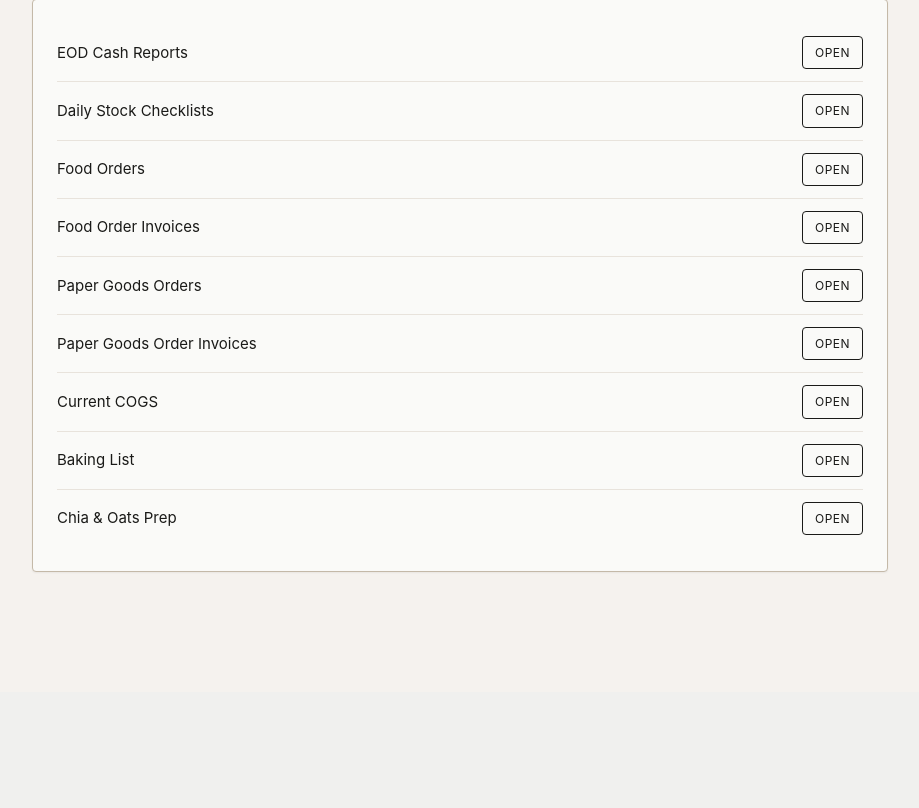
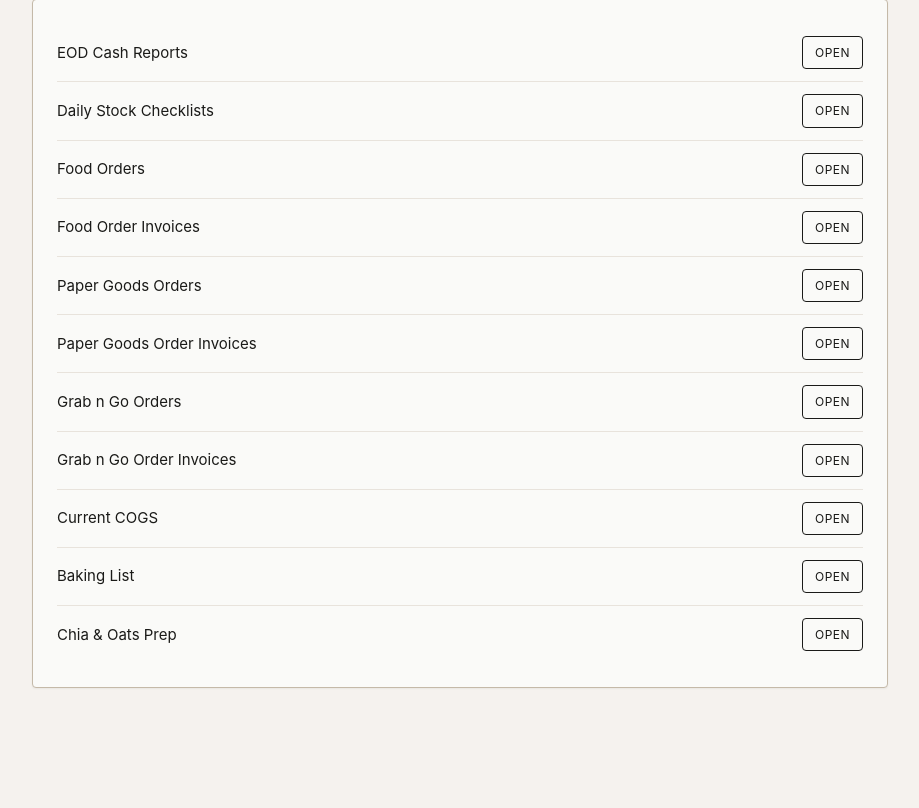
Before and after one commit to joeldinatale0/qtrkitchen, a Node project: template views/kitchen-shop-hub.ejs in a window 1280 px wide. Shown: the part 207-1015 px from the top of the page, without its empty margins (180-1099 px from the left). Before the commit the page ends 779 px from the top, so only its background shows below. Run offline with Node 20 templates, Linux system fonts and the light colour scheme; the template is opened without the code that fills it, so the values that code supplies are empty; some libraries are stand-ins or nearby versions.

Commit message:
Add Grab n Go as its own ordering/invoicing section
Splits oats/chia/yoghurt (category slug "cans") out of the combined
Food ordering flow for all shops, mirroring the existing Paper Goods
architecture: its own /order/grab-n-go flow, admin orders/invoices
views, weekly PDF invoice (separate from Food and Paper Goods), and a
TEMP debug route to move the miscategorized Granola item into the
Grab n Go category.

Co-Authored-By: Claude Sonnet 5 <noreply@anthropic.com>

```diff
--- a/server.js
+++ b/server.js
@@ -205,12 +205,19 @@ async function sendDailyBackupIfDue() {
 
 // Shared by the Monday auto-email and the on-demand admin PDF view.
 // category: undefined/null = everything (the real combined invoice that
-// actually gets emailed/logged); "food" = everything except Paper Goods;
-// "paper" = Paper Goods only. The two filtered forms are admin-viewing-only
-// breakdowns — they don't change what's actually invoiced/emailed weekly.
+// actually gets emailed/logged); "food" = everything except Paper Goods and
+// Grab n Go; "paper" = Paper Goods only; "cans" = Grab n Go only. The
+// filtered forms are admin-viewing-only breakdowns — they don't change what's
+// actually invoiced/emailed weekly.
 function buildWeeklyInvoiceData(shopId, weekStart, weekEnd, category) {
   const categoryClause =
-    category === "food" ? "AND c.slug != 'paper'" : category === "paper" ? "AND c.slug = 'paper'" : "";
+    category === "food"
+      ? "AND c.slug != 'paper' AND c.slug != 'cans'"
+      : category === "paper"
+      ? "AND c.slug = 'paper'"
+      : category === "cans"
+      ? "AND c.slug = 'cans'"
+      : "";
   const dailyRows = db
     .prepare(
       `SELECT o.delivery_date, oi.name, oi.unit, SUM(oi.quantity) AS quantity, MAX(i.price) AS price
@@ -273,8 +280,8 @@ async function sendWeeklySummaryIfDue() {
     if (already) continue;
 
     try {
-      // Two separate invoices per shop — Food and Paper Goods are
-      // different cost categories, so Joel files/reconciles them
+      // Three separate invoices per shop — Food, Paper Goods, and Grab n Go
+      // are different cost categories, so Joel files/reconciles them
       // separately. Skip attaching a category's PDF for a week it had
       // zero items in, rather than sending an empty invoice every week.
       const attachments = [];
@@ -307,6 +314,22 @@ async function sendWeeklySummaryIfDue() {
           content: paperPdf.toString("base64"),
         });
         sections.push("Paper Goods");
+      }
+
+      const cans = buildWeeklyInvoiceData(shop.id, weekStart, weekEnd, "cans");
+      if (cans.weeklyTotals.length > 0) {
+        const cansPdf = await buildWeeklySummaryPdf(
+          { ...shop, name: `${shop.name} (Grab n Go)` },
+          formatDate(weekStart),
+          formatDate(weekEnd),
+          cans.dailyBreakdown,
+          cans.weeklyTotals
+        );
+        attachments.push({
+          filename: `weekly-invoice-grab-n-go-${shop.slug}-${weekStart}.pdf`,
+          content: cansPdf.toString("base64"),
+        });
+        sections.push("Grab n Go");
       }
 
       if (attachments.length > 0) {
@@ -1027,7 +1050,7 @@ app.get("/order", requireAuth, requireRole("shop"), (req, res) => {
   if (!isValidFutureDate(deliveryDate)) return res.redirect("/order/select-date");
 
   const categories = db
-    .prepare("SELECT * FROM categories WHERE is_custom = 0 AND slug != 'paper' ORDER BY sort_order")
+    .prepare("SELECT * FROM categories WHERE is_custom = 0 AND slug != 'paper' AND slug != 'cans' ORDER BY sort_order")
     .all();
   const items = db
     .prepare(
@@ -1089,14 +1112,15 @@ app.post("/order", requireAuth, requireRole("shop"), (req, res) => {
   const shopId = req.session.user.id;
   const isLate = deliveryDate === tomorrow() && isLateSubmission();
 
-  // Paper Goods is its own separate ordering area (see /order/paper-goods)
-  // sharing the same orders/order_items tables keyed by delivery date — so
-  // this must only ever touch food-category items, never delete a paper
-  // goods line that was already submitted for the same date.
+  // Paper Goods and Grab n Go are their own separate ordering areas (see
+  // /order/paper-goods and /order/grab-n-go) sharing the same
+  // orders/order_items tables keyed by delivery date — so this must only
+  // ever touch food-category items, never delete a paper goods or grab n go
+  // line that was already submitted for the same date.
   const items = db
     .prepare(
       `SELECT i.* FROM items i JOIN categories c ON c.id = i.category_id
-       WHERE i.active = 1 AND (i.shop_id IS NULL OR i.shop_id = ?) AND c.slug != 'paper'`
+       WHERE i.active = 1 AND (i.shop_id IS NULL OR i.shop_id = ?) AND c.slug != 'paper' AND c.slug != 'cans'`
     )
     .all(shopId);
   const parRows = db
@@ -1112,7 +1136,7 @@ app.post("/order", requireAuth, requireRole("shop"), (req, res) => {
   if (order) {
     db.prepare(
       `DELETE FROM order_items WHERE order_id = ? AND (item_id IS NULL OR item_id IN (
-         SELECT i.id FROM items i JOIN categories c ON c.id = i.category_id WHERE c.slug != 'paper'
+         SELECT i.id FROM items i JOIN categories c ON c.id = i.category_id WHERE c.slug != 'paper' AND c.slug != 'cans'
        ))`
     ).run(order.id);
     db.prepare(
@@ -1195,7 +1219,7 @@ app.get("/order/complete", requireAuth, requireRole("shop"), (req, res) => {
   const orderItems = db
     .prepare(
       `SELECT oi.* FROM order_items oi WHERE oi.order_id = ? AND (oi.item_id IS NULL OR oi.item_id IN (
-         SELECT i.id FROM items i JOIN categories c ON c.id = i.category_id WHERE c.slug != 'paper'
+         SELECT i.id FROM items i JOIN categories c ON c.id = i.category_id WHERE c.slug != 'paper' AND c.slug != 'cans'
        )) ORDER BY oi.id`
     )
     .all(order.id);
@@ -1354,6 +1378,157 @@ app.get("/order/paper-goods/complete", requireAuth, requireRole("shop"), (req, r
   res.render("order-complete", { deliveryDate, orderItems, isLate: !!order.is_late, area: "paper" });
 });
 
+// ---------- Shop: Grab n Go — its own ordering area, not part of Food Order ----------
+// Shares the same orders/order_items tables as food (keyed by shop_id +
+// delivery_date), scoped strictly to the 'cans' category on every read,
+// write and delete so this area never touches Food's or Paper Goods' lines.
+
+app.get("/order/grab-n-go/select-date", requireAuth, requireRole("shop"), (req, res) => {
+  const upcoming = db
+    .prepare(
+      `SELECT delivery_date, is_late, status FROM orders
+       WHERE shop_id = ? AND delivery_date >= ?
+       ORDER BY delivery_date ASC`
+    )
+    .all(req.session.user.id, tomorrow());
+
+  res.render("order-select-date", { minDate: tomorrow(), upcoming, area: "cans" });
+});
+
+app.get("/order/grab-n-go", requireAuth, requireRole("shop"), (req, res) => {
+  const deliveryDate = req.query.date;
+  if (!isValidFutureDate(deliveryDate)) return res.redirect("/order/grab-n-go/select-date");
+
+  const categories = db.prepare("SELECT * FROM categories WHERE slug = 'cans' ORDER BY sort_order").all();
+  const items = db
+    .prepare("SELECT * FROM items WHERE active = 1 AND (shop_id IS NULL OR shop_id = ?) ORDER BY sort_order")
+    .all(req.session.user.id);
+
+  const existingOrder = db
+    .prepare("SELECT * FROM orders WHERE shop_id = ? AND delivery_date = ?")
+    .get(req.session.user.id, deliveryDate);
+
+  const parRows = db
+    .prepare("SELECT item_id, par_level, par_level_weekend FROM shop_item_pars WHERE shop_id = ?")
+    .all(req.session.user.id);
+  const parByItemId = {};
+  parRows.forEach((p) => (parByItemId[p.item_id] = effectivePar(p, deliveryDate)));
+
+  const existingQuantities = {};
+  const existingStock = {};
+  if (existingOrder) {
+    const orderItems = db.prepare("SELECT * FROM order_items WHERE order_id = ?").all(existingOrder.id);
+    for (const oi of orderItems) {
+      if (oi.item_id) {
+        existingQuantities[oi.item_id] = oi.quantity;
+        if (oi.current_stock !== null) existingStock[oi.item_id] = oi.current_stock;
+      }
+    }
+  }
+
+  categories.forEach((cat) => {
+    cat.items = items.filter((i) => i.category_id === cat.id);
+  });
+
+  const submitted = categories.some((cat) => cat.items.some((i) => existingQuantities[i.id] !== undefined));
+  const isLateNow = deliveryDate === tomorrow() && isLateSubmission();
+
+  res.render("order", {
+    deliveryDate,
+    categories,
+    parByItemId,
+    existingQuantities,
+    existingStock,
+    existingCustomNotes: "",
+    submitted,
+    isLateNow,
+    cutoffHour: ORDER_CUTOFF_HOUR,
+    area: "cans",
+  });
+});
+
+app.post("/order/grab-n-go", requireAuth, requireRole("shop"), (req, res) => {
+  const deliveryDate = req.body.delivery_date;
+  if (!isValidFutureDate(deliveryDate)) return res.redirect("/order/grab-n-go/select-date");
+
+  const shopId = req.session.user.id;
+  const isLate = deliveryDate === tomorrow() && isLateSubmission();
+
+  const items = db
+    .prepare(
+      `SELECT i.* FROM items i JOIN categories c ON c.id = i.category_id
+       WHERE i.active = 1 AND (i.shop_id IS NULL OR i.shop_id = ?) AND c.slug = 'cans'`
+    )
+    .all(shopId);
+  const parRows = db.prepare("SELECT item_id FROM shop_item_pars WHERE shop_id = ?").all(shopId);
+  const parItemIds = new Set(parRows.map((p) => p.item_id));
+
+  let order = db.prepare("SELECT * FROM orders WHERE shop_id = ? AND delivery_date = ?").get(shopId, deliveryDate);
+  const isEdit = !!order;
+
+  if (order) {
+    db.prepare(
+      `DELETE FROM order_items WHERE order_id = ? AND item_id IN (
+         SELECT i.id FROM items i JOIN categories c ON c.id = i.category_id WHERE c.slug = 'cans'
+       )`
+    ).run(order.id);
+    db.prepare("UPDATE orders SET updated_at = CURRENT_TIMESTAMP, is_late = ?, placed_by = ? WHERE id = ?").run(
+      isLate ? 1 : 0,
+      req.session.staffMember.name,
+      order.id
+    );
+  } else {
+    const { lastInsertRowid } = db
+      .prepare("INSERT INTO orders (shop_id, delivery_date, is_late, placed_by) VALUES (?, ?, ?, ?)")
+      .run(shopId, deliveryDate, isLate ? 1 : 0, req.session.staffMember.name);
+    order = { id: lastInsertRowid };
+  }
+
+  const insertOrderItem = db.prepare(
+    "INSERT INTO order_items (order_id, item_id, name, unit, quantity, current_stock, note) VALUES (?, ?, ?, ?, ?, ?, ?)"
+  );
+
+  const orderedItems = [];
+  for (const item of items) {
+    const raw = req.body[`item_${item.id}`];
+    const qty = parseFloat(raw);
+    let stock = null;
+    if (parItemIds.has(item.id)) {
+      const rawStock = req.body[`stock_${item.id}`];
+      if (rawStock !== undefined && rawStock !== "") stock = parseInt(rawStock, 10);
+    }
+    if (qty && qty > 0) {
+      insertOrderItem.run(order.id, item.id, item.name, item.unit, qty, stock, null);
+      orderedItems.push({ name: item.name, unit: item.unit, quantity: qty, kitchenSection: item.kitchen_section });
+    }
+  }
+
+  sendOrderEmail(req.session.user, formatDate(deliveryDate), orderedItems, [], isLate, isEdit, "Grab n Go", req.session.staffMember.name);
+
+  res.redirect(`/order/grab-n-go/complete?date=${deliveryDate}`);
+});
+
+app.get("/order/grab-n-go/complete", requireAuth, requireRole("shop"), (req, res) => {
+  const deliveryDate = req.query.date;
+  if (!/^\d{4}-\d{2}-\d{2}$/.test(deliveryDate || "")) return res.redirect("/order/grab-n-go/select-date");
+
+  const order = db
+    .prepare("SELECT * FROM orders WHERE shop_id = ? AND delivery_date = ?")
+    .get(req.session.user.id, deliveryDate);
+
+  if (!order) return res.redirect("/order/grab-n-go/select-date");
+
+  const orderItems = db
+    .prepare(
+      `SELECT oi.* FROM order_items oi WHERE oi.order_id = ? AND oi.item_id IN (
+         SELECT i.id FROM items i JOIN categories c ON c.id = i.category_id WHERE c.slug = 'cans'
+       ) ORDER BY oi.id`
+    )
+    .all(order.id);
+
+  res.render("order-complete", { deliveryDate, orderItems, isLate: !!order.is_late, area: "cans" });
+});
+
 // ---------- Kitchen: dashboard ----------
 
 // Admin hub: pick a shop to drill into, or jump to today's combined prep list.
@@ -1378,12 +1553,15 @@ app.get("/kitchen/shop/:slug", requireAuth, requireRole("kitchen"), (req, res) =
 // (see POST /order and POST /order/paper-goods), so the admin orders view
 // is split by category here rather than by a different data source.
 function renderShopOrders(category) {
-  const categoryLabel = category === "paper" ? "Paper Goods Orders" : "Food Orders";
-  const basePath = category === "paper" ? "orders/paper-goods" : "orders";
+  const categoryLabel =
+    category === "paper" ? "Paper Goods Orders" : category === "cans" ? "Grab n Go Orders" : "Food Orders";
+  const basePath = category === "paper" ? "orders/paper-goods" : category === "cans" ? "orders/grab-n-go" : "orders";
   const datesItemsClause =
     category === "paper"
       ? "oi.item_id IS NOT NULL AND c.slug = 'paper'"
-      : "(oi.item_id IS NULL OR c.slug != 'paper')";
+      : category === "cans"
+      ? "oi.item_id IS NOT NULL AND c.slug = 'cans'"
+      : "(oi.item_id IS NULL OR (c.slug != 'paper' AND c.slug != 'cans'))";
 
   return (req, res) => {
     const shop = db.prepare("SELECT * FROM users WHERE slug = ? AND role = 'shop'").get(req.params.slug);
@@ -1436,6 +1614,7 @@ function renderShopOrders(category) {
 
 app.get("/kitchen/shop/:slug/orders", requireAuth, requireRole("kitchen"), renderShopOrders("food"));
 app.get("/kitchen/shop/:slug/orders/paper-goods", requireAuth, requireRole("kitchen"), renderShopOrders("paper"));
+app.get("/kitchen/shop/:slug/orders/grab-n-go", requireAuth, requireRole("kitchen"), renderShopOrders("cans"));
 
 app.get("/kitchen/shop/:slug/eod-cash", requireAuth, requireRole("kitchen"), (req, res) => {
   const shop = db.prepare("SELECT * FROM users WHERE slug = ? AND role = 'shop'").get(req.params.slug);
@@ -1476,8 +1655,13 @@ app.get("/kitchen/shop/:slug/stock-checks", requireAuth, requireRole("kitchen"),
 // breakdown of that same week on demand — these PDFs are generated fresh,
 // not stored separately.
 function renderShopInvoices(category) {
-  const categoryLabel = category === "paper" ? "Paper Goods Order Invoices" : "Food Order Invoices";
-  const basePath = category === "paper" ? "invoices/paper-goods" : "invoices";
+  const categoryLabel =
+    category === "paper"
+      ? "Paper Goods Order Invoices"
+      : category === "cans"
+      ? "Grab n Go Order Invoices"
+      : "Food Order Invoices";
+  const basePath = category === "paper" ? "invoices/paper-goods" : category === "cans" ? "invoices/grab-n-go" : "invoices";
 
   return (req, res) => {
     const shop = db.prepare("SELECT * FROM users WHERE slug = ? AND role = 'shop'").get(req.params.slug);
@@ -1505,7 +1689,12 @@ function renderInvoicePdf(category) {
       const weekStart = req.params.weekStart;
       const weekEnd = addDays(weekStart, 6);
       const { dailyBreakdown, weeklyTotals } = buildWeeklyInvoiceData(shop.id, weekStart, weekEnd, category);
-      const pdfShop = category === "paper" ? { ...shop, name: `${shop.name} (Paper Goods)` } : shop;
+      const pdfShop =
+        category === "paper"
+          ? { ...shop, name: `${shop.name} (Paper Goods)` }
+          : category === "cans"
+          ? { ...shop, name: `${shop.name} (Grab n Go)` }
+          : shop;
       const pdfBuffer = await buildWeeklySummaryPdf(
         pdfShop,
         formatDate(weekStart),
@@ -1513,7 +1702,8 @@ function renderInvoicePdf(category) {
         dailyBreakdown,
         weeklyTotals
       );
-      const filenamePrefix = category === "paper" ? "weekly-invoice-paper-goods" : "weekly-invoice";
+      const filenamePrefix =
+        category === "paper" ? "weekly-invoice-paper-goods" : category === "cans" ? "weekly-invoice-grab-n-go" : "weekly-invoice";
       res.set("Content-Type", "application/pdf");
       res.set("Content-Disposition", `inline; filename="${filenamePrefix}-${shop.slug}-${weekStart}.pdf"`);
       res.send(pdfBuffer);
@@ -1525,12 +1715,19 @@ function renderInvoicePdf(category) {
 
 app.get("/kitchen/shop/:slug/invoices", requireAuth, requireRole("kitchen"), renderShopInvoices("food"));
 app.get("/kitchen/shop/:slug/invoices/paper-goods", requireAuth, requireRole("kitchen"), renderShopInvoices("paper"));
+app.get("/kitchen/shop/:slug/invoices/grab-n-go", requireAuth, requireRole("kitchen"), renderShopInvoices("cans"));
 app.get("/kitchen/shop/:slug/invoices/:weekStart.pdf", requireAuth, requireRole("kitchen"), renderInvoicePdf("food"));
 app.get(
   "/kitchen/shop/:slug/invoices/paper-goods/:weekStart.pdf",
   requireAuth,
   requireRole("kitchen"),
   renderInvoicePdf("paper")
+);
+app.get(
+  "/kitchen/shop/:slug/invoices/grab-n-go/:weekStart.pdf",
+  requireAuth,
+  requireRole("kitchen"),
+  renderInvoicePdf("cans")
 );
 
 // Rebuilds and re-emails an already-sent weekly invoice — e.g. after
@@ -1572,6 +1769,22 @@ app.post("/kitchen/shop/:slug/invoices/:weekStart/resend", requireAuth, requireR
       sections.push("Paper Goods");
     }
 
+    const cans = buildWeeklyInvoiceData(shop.id, weekStart, weekEnd, "cans");
+    if (cans.weeklyTotals.length > 0) {
+      const cansPdf = await buildWeeklySummaryPdf(
+        { ...shop, name: `${shop.name} (Grab n Go)` },
+        formatDate(weekStart),
+        formatDate(weekEnd),
+        cans.dailyBreakdown,
+        cans.weeklyTotals
+      );
+      attachments.push({
+        filename: `weekly-invoice-grab-n-go-${shop.slug}-${weekStart}.pdf`,
+        content: cansPdf.toString("base64"),
+      });
+      sections.push("Grab n Go");
+    }
+
     const to = (req.body && req.body.to) || DAILY_REPORT_EMAIL_TO;
     await sendEmail({
       to,
@@ -1723,15 +1936,15 @@ app.get("/kitchen/today", requireAuth, requireRole("kitchen"), (req, res) => {
     .prepare("SELECT * FROM orders WHERE delivery_date = ?")
     .all(deliveryDate);
 
-  // Paper Goods is a separate ordering area, not something the kitchen
-  // preps — excluded from this food prep list the same way everywhere else
-  // keeps the two areas apart.
+  // Paper Goods and Grab n Go are separate ordering areas, not something the
+  // kitchen preps/bakes — excluded from this food prep list the same way
+  // everywhere else keeps the three areas apart.
   const ordersByShopId = {};
   for (const order of orders) {
     const orderItems = db
       .prepare(
         `SELECT oi.* FROM order_items oi WHERE oi.order_id = ? AND (oi.item_id IS NULL OR oi.item_id IN (
-           SELECT i.id FROM items i JOIN categories c ON c.id = i.category_id WHERE c.slug != 'paper'
+           SELECT i.id FROM items i JOIN categories c ON c.id = i.category_id WHERE c.slug != 'paper' AND c.slug != 'cans'
          )) ORDER BY oi.id`
       )
       .all(order.id);
@@ -1879,6 +2092,20 @@ app.post("/kitchen/items/:id/update", requireAuth, requireRole("kitchen"), (req,
     );
   }
   res.redirect("/kitchen/items?saved=1");
+});
+
+app.get("/kitchen/admin/debug-fix-granola-category", requireAuth, requireRole("kitchen"), (req, res) => {
+  const cansCategory = db.prepare("SELECT id FROM categories WHERE slug = 'cans'").get();
+  const before = db.prepare("SELECT id, name, category_id FROM items WHERE id = 45").get();
+  if (!cansCategory || !before) {
+    return res.json({ error: "not found", cansCategory, before });
+  }
+  if (req.query.dryrun === "1") {
+    return res.json({ dryrun: true, before, targetCategoryId: cansCategory.id });
+  }
+  db.prepare("UPDATE items SET category_id = ? WHERE id = 45").run(cansCategory.id);
+  const after = db.prepare("SELECT id, name, category_id FROM items WHERE id = 45").get();
+  res.json({ before, after });
 });
 
 app.post("/kitchen/items/:id/toggle", requireAuth, requireRole("kitchen"), (req, res) => {
--- a/views/choose-ordering.ejs
+++ b/views/choose-ordering.ejs
@@ -10,6 +10,7 @@
   <div class="store-grid">
     <a class="store-tile" href="/order/select-date">Food Order</a>
     <a class="store-tile" href="/order/paper-goods/select-date">Paper Goods</a>
+    <a class="store-tile" href="/order/grab-n-go/select-date">Grab n Go</a>
     <a class="store-tile" href="/stock-check">Stock Check</a>
     <a class="store-tile" href="/eod-cash">EOD Cash</a>
   </div>
--- a/views/kitchen-shop-hub.ejs
+++ b/views/kitchen-shop-hub.ejs
@@ -38,6 +38,14 @@
       <a class="btn btn-small" href="/kitchen/shop/<%= shop.slug %>/invoices/paper-goods">Open</a>
     </div>
     <div class="item-row">
+      <span class="item-name">Grab n Go Orders</span>
+      <a class="btn btn-small" href="/kitchen/shop/<%= shop.slug %>/orders/grab-n-go">Open</a>
+    </div>
+    <div class="item-row">
+      <span class="item-name">Grab n Go Order Invoices</span>
+      <a class="btn btn-small" href="/kitchen/shop/<%= shop.slug %>/invoices/grab-n-go">Open</a>
+    </div>
+    <div class="item-row">
       <span class="item-name">Current COGS</span>
       <a class="btn btn-small" href="/kitchen/shop/<%= shop.slug %>/cogs">Open</a>
     </div>
--- a/views/order-select-date.ejs
+++ b/views/order-select-date.ejs
@@ -2,10 +2,10 @@
 <%- include('partials/topbar') %>
 
 <div class="container">
-  <h1>When do you need this <%= area === 'paper' ? 'Paper Goods order' : 'order' %> delivered?</h1>
+  <h1>When do you need this <%= area === 'paper' ? 'Paper Goods order' : area === 'cans' ? 'Grab n Go order' : 'order' %> delivered?</h1>
   <p class="subtitle">Pick any upcoming morning — not just tomorrow.</p>
 
-  <form method="GET" action="<%= area === 'paper' ? '/order/paper-goods' : '/order' %>" class="card" style="max-width: 420px;">
+  <form method="GET" action="<%= area === 'paper' ? '/order/paper-goods' : area === 'cans' ? '/order/grab-n-go' : '/order' %>" class="card" style="max-width: 420px;">
     <label for="date">Delivery date</label>
     <input type="date" id="date" name="date" min="<%= minDate %>" value="<%= minDate %>" required style="width: 100%; margin-bottom: 20px;" />
     <button class="btn btn-filled" type="submit" style="width: 100%;">Continue to order</button>
@@ -26,7 +26,7 @@
                 <% if (o.is_late) { %><span class="tag-late">Late order</span><% } %>
               </td>
               <td><%= o.status %></td>
-              <td><a class="btn btn-small" href="<%= area === 'paper' ? '/order/paper-goods' : '/order' %>?date=<%= o.delivery_date %>">Edit</a></td>
+              <td><a class="btn btn-small" href="<%= area === 'paper' ? '/order/paper-goods' : area === 'cans' ? '/order/grab-n-go' : '/order' %>?date=<%= o.delivery_date %>">Edit</a></td>
             </tr>
           <% }) %>
         </tbody>
--- a/views/order.ejs
+++ b/views/order.ejs
@@ -2,8 +2,8 @@
 <%- include('partials/topbar') %>
 
 <div class="container">
-  <p class="muted"><a href="<%= area === 'paper' ? '/order/paper-goods/select-date' : '/order/select-date' %>">&larr; Change delivery date</a></p>
-  <h1><%= area === 'paper' ? 'Paper Goods order' : 'Order' %> for <%= formatDate(deliveryDate) %></h1>
+  <p class="muted"><a href="<%= area === 'paper' ? '/order/paper-goods/select-date' : area === 'cans' ? '/order/grab-n-go/select-date' : '/order/select-date' %>">&larr; Change delivery date</a></p>
+  <h1><%= area === 'paper' ? 'Paper Goods order' : area === 'cans' ? 'Grab n Go order' : 'Order' %> for <%= formatDate(deliveryDate) %></h1>
   <p class="subtitle">
     Enter quantities for what you need delivered that morning. Orders for the next day are due by
     <%= cutoffHour %>:00 (2:00 PM) — the kitchen preps overnight. You can resubmit any time before then to update your order.
@@ -17,7 +17,7 @@
     <div class="success-banner">You already have an order saved for this date — submitting again will update it.</div>
   <% } %>
 
-  <form method="POST" action="<%= area === 'paper' ? '/order/paper-goods' : '/order' %>">
+  <form method="POST" action="<%= area === 'paper' ? '/order/paper-goods' : area === 'cans' ? '/order/grab-n-go' : '/order' %>">
     <input type="hidden" name="delivery_date" value="<%= deliveryDate %>" />
     <% categories.forEach(function(cat) { %>
       <h2><%= cat.name %></h2>
```
Also changed, not shown: views/order-complete.ejs (+4 -4 lines).
